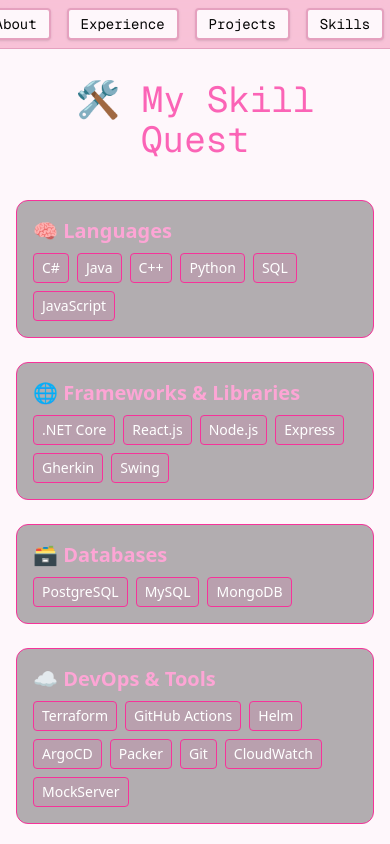
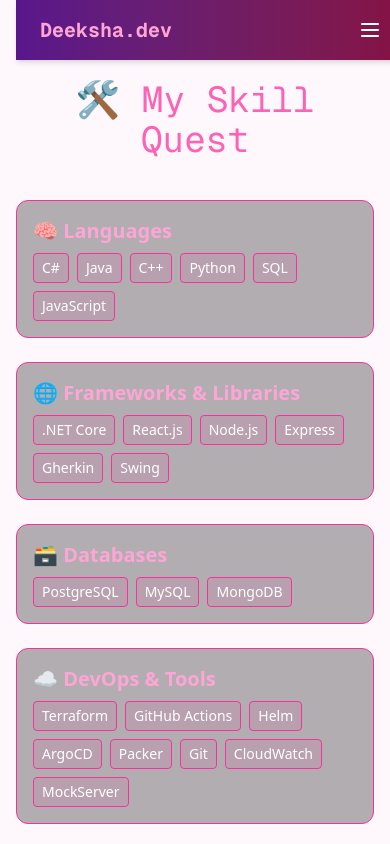
Before and after one commit to DeekshaVempa/DeekshaPortfolio, a Next.js app: page /skills in a window 390 px wide. Shown: the top 844 px of the page. Built offline with nearby package versions, Linux system fonts and the light colour scheme.

Commit message:
mobile view

```diff
--- a/app/experience/page.tsx
+++ b/app/experience/page.tsx
@@ -61,7 +61,7 @@
           <a
             href="/VempatiDeekshaResume.pdf"
             download
-            className="inline-block mt-4 px-6 py-2 border border-pink-400 text-pink-300 rounded-md hover:bg-pink-500/10 transition"
+            className="inline-block mb-10 px-6 py-2 border border-pink-500 rounded-full text-pink-300 font-mono text-sm hover:bg-pink-500/10 transition shadow-md hover:shadow-pink-500"
           >
             Download Resume
           </a>
@@ -70,7 +70,9 @@
         {/* Roadmap Container */}
         <div className="relative">
           {/* Vertical Line */}
-          <div className="absolute left-1/2 top-0 bottom-0 w-1 bg-gradient-to-b from-pink-400 via-pink-300 to-purple-400 transform -translate-x-1/2 rounded-full"></div>
+          {/* Vertical Line (hidden on mobile) */}
+          <div className="absolute left-1/2 top-0 bottom-0 w-1 bg-gradient-to-b from-pink-400 via-pink-300 to-purple-400 transform -translate-x-1/2 rounded-full hidden md:block"></div>
+
 
           <div className="space-y-16">
             {experienceData.map((exp, i) => {
--- a/components/NavBar.tsx
+++ b/components/NavBar.tsx
@@ -1,37 +1,8 @@
 "use client";
 
 import Link from "next/link";
-import { useCallback } from "react";
-
-/**
- * A simple navigation bar for the portfolio.
- *
- * Each navigation link plays a short beep using the Web Audio API on click.
- * This avoids bundling any external audio files while still providing
- * responsive feedback.
- */
-export default function NavBar() {
-  /**
-   * Play a short beep sound using Web Audio API. We intentionally keep
-   * the duration brief and the frequency inoffensive to avoid startling
-   * users.
-   */
-  const playBeep = useCallback(() => {
-    // Older browsers expose webkitAudioContext; casting to unknown avoids eslint
-    // complaints about using the `any` type.
-    // eslint-disable-next-line @typescript-eslint/no-explicit-any
-    const AudioCtx = (window as any).AudioContext || (window as any).webkitAudioContext;
-    const audioCtx = new AudioCtx();
-    const oscillator = audioCtx.createOscillator();
-    const gainNode = audioCtx.createGain();
-    oscillator.connect(gainNode);
-    gainNode.connect(audioCtx.destination);
-    oscillator.type = "sine";
-    oscillator.frequency.value = 600; // mid‑tone
-    gainNode.gain.setValueAtTime(0.05, audioCtx.currentTime);
-    oscillator.start();
-    oscillator.stop(audioCtx.currentTime + 0.15);
-  }, []);
+import { useState } from "react";
+import { Menu, X } from "lucide-react";
 
 const links = [
   { name: "Home", href: "/" },
@@ -41,18 +12,55 @@
   { name: "Skills", href: "/skills" },
   { name: "Contact", href: "/contact" },
 ];
+
+export default function NavBar() {
+  const [isOpen, setIsOpen] = useState(false);
+
   return (
-    <nav className="fixed top-0 left-0 w-full z-50 flex justify-center gap-4 py-2 px-4 bg-[var(--accent)]/80 dark:bg-[var(--accent)]/80 backdrop-blur border-b border-[var(--border)]">
-      {links.map(({ name, href }) => (
+    <nav className="bg-gradient-to-r from-purple-900 to-pink-900 text-white shadow-md z-50 fixed w-full top-0">
+      <div className="max-w-7xl mx-auto px-6 py-4 flex justify-between items-center">
+        <Link href="/" className="text-xl font-bold text-pink-300 font-mono">
+          Deeksha.dev
+        </Link>
+
+        {/* Desktop Links */}
+        <div className="hidden md:flex space-x-6 font-mono">
+          {links.map((link) => (
             <Link
-          key={name}
-          href={href}
-          onClick={playBeep}
-          className="font-mono text-sm md:text-base px-3 py-1 border-2 border-[var(--border)] bg-[var(--background)] text-[var(--foreground)] rounded shadow-sm hover:bg-[var(--accent)]/60 active:scale-95 transition"
+              key={link.name}
+              href={link.href}
+              className="hover:text-pink-400 transition"
             >
-          {name}
+              {link.name}
             </Link>
           ))}
+        </div>
+
+        {/* Mobile Toggle Button */}
+        <button
+          className="md:hidden text-white"
+          onClick={() => setIsOpen(!isOpen)}
+          aria-label="Toggle menu"
+        >
+          {isOpen ? <X className="w-6 h-6" /> : <Menu className="w-6 h-6" />}
+        </button>
+      </div>
+
+      {/* Mobile Menu */}
+      {isOpen && (
+        <div className="md:hidden bg-black border-t border-pink-700 font-mono">
+          {links.map((link) => (
+            <Link
+              key={link.name}
+              href={link.href}
+              className="block px-6 py-3 text-white hover:bg-pink-900"
+              onClick={() => setIsOpen(false)}
+            >
+              {link.name}
+            </Link>
+          ))}
+        </div>
+      )}
     </nav>
   );
 }
```
Lines whose indentation alone changed are shown as unchanged.
